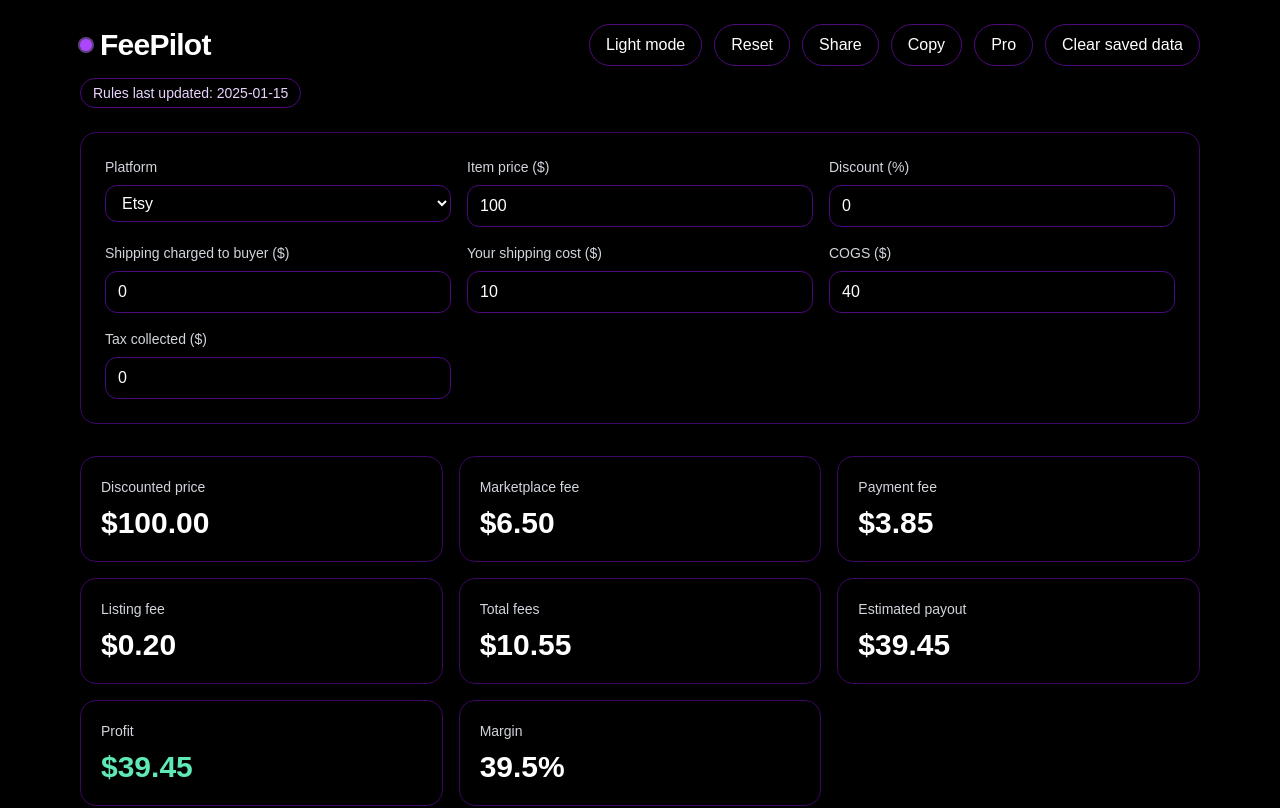
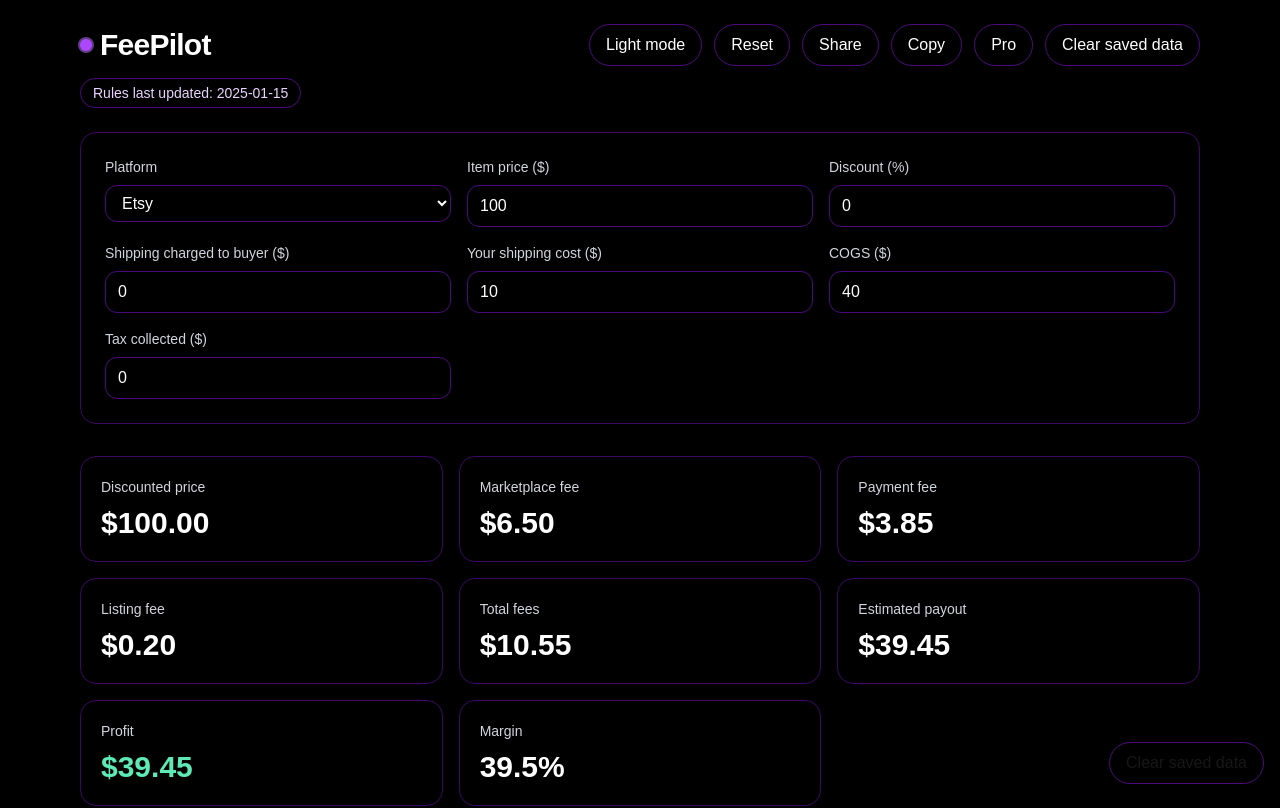
Before and after one commit to gpcreativestudios2018/FeePilot, a Next.js app: page / in a window 1280 px wide. Shown: the top 808 px of the page. Built offline with nearby package versions, Linux system fonts and the light colour scheme.

Commit message:
ui: restore 'Clear saved data' pill on home via RouteWidgets; keep layout server-side

```diff
--- /dev/null
+++ b/src/app/components/RouteWidgets.tsx
@@ -0,0 +1,57 @@
+'use client';
+
+import React from 'react';
+import { usePathname } from 'next/navigation';
+import { PILL_CLASS } from '@/lib/ui';
+
+function ClearSavedDataPill() {
+  const [flash, setFlash] = React.useState<string | null>(null);
+
+  const clearLocal = React.useCallback(() => {
+    try {
+      if (typeof window === 'undefined') return;
+      // Remove only Fee Pilot keys (safe)
+      const keys: string[] = [];
+      for (let i = 0; i < localStorage.length; i++) {
+        const k = localStorage.key(i);
+        if (!k) continue;
+        if (k.startsWith('feepilot:') || k === 'feepilot:last-platform') {
+          keys.push(k);
+        }
+      }
+      keys.forEach((k) => localStorage.removeItem(k));
+      setFlash('Cleared!');
+      window.setTimeout(() => setFlash(null), 1500);
+    } catch {
+      setFlash('Failed');
+      window.setTimeout(() => setFlash(null), 1500);
+    }
+  }, []);
+
+  return (
+    <div className="fixed bottom-4 right-4 z-40">
+      {flash ? (
+        <span className={PILL_CLASS} aria-live="polite">
+          {flash}
+        </span>
+      ) : (
+        <button
+          type="button"
+          onClick={clearLocal}
+          className={PILL_CLASS}
+          title="Clear saved data (local presets, last platform)"
+          aria-label="Clear saved data"
+        >
+          Clear saved data
+        </button>
+      )}
+    </div>
+  );
+}
+
+export default function RouteWidgets() {
+  const pathname = usePathname();
+  // Only show on free home page
+  if (pathname !== '/') return null;
+  return <ClearSavedDataPill />;
+}
--- a/src/app/layout.tsx
+++ b/src/app/layout.tsx
@@ -1,6 +1,7 @@
 import './globals.css';
 import type { Metadata } from 'next';
 import React from 'react';
+import RouteWidgets from '@/app/components/RouteWidgets';
 
 const siteName = 'Fee Pilot';
 const siteDescription =
@@ -42,7 +43,11 @@ export const metadata: Metadata = {
 export default function RootLayout({ children }: { children: React.ReactNode }) {
   return (
     <html lang="en" suppressHydrationWarning>
-      <body>{children}</body>
+      <body>
+        {children}
+        {/* Small global client widget(s). Shows “Clear saved data” only on / */}
+        <RouteWidgets />
+      </body>
     </html>
   );
 }
```
